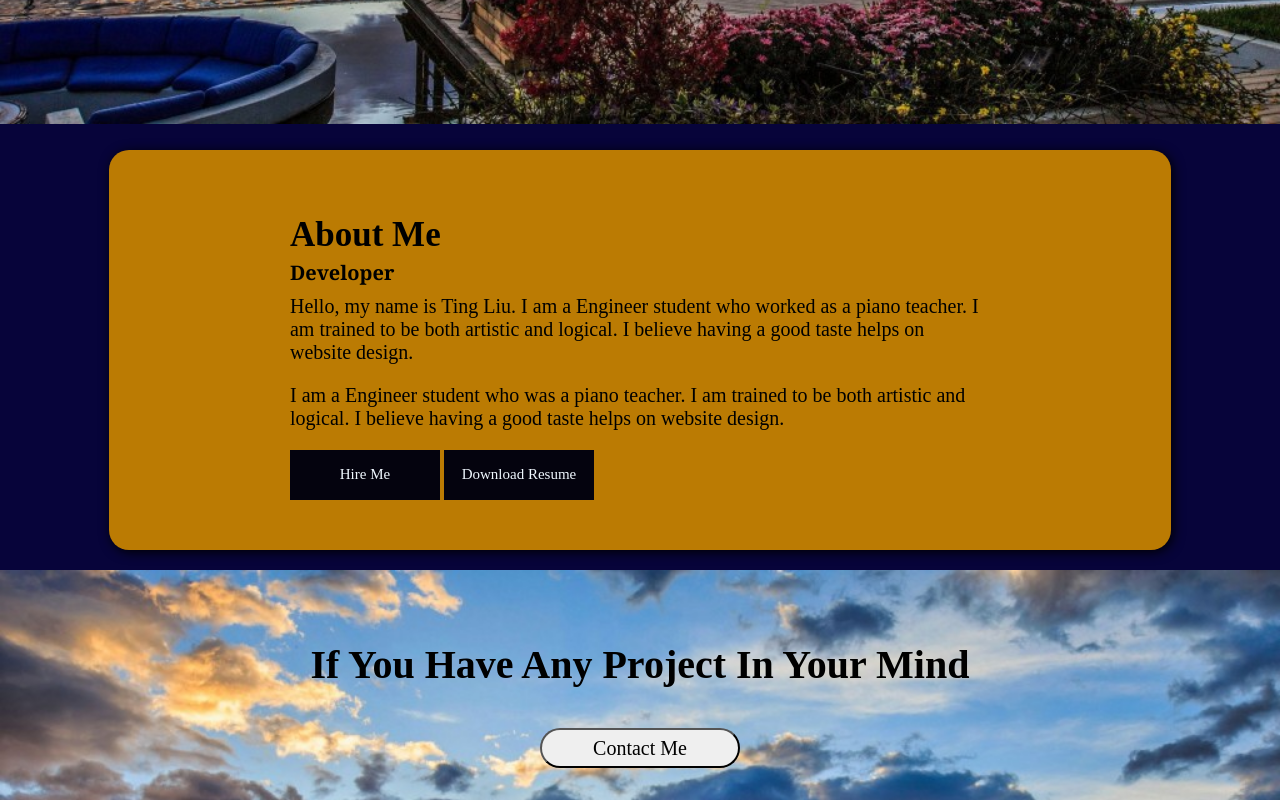
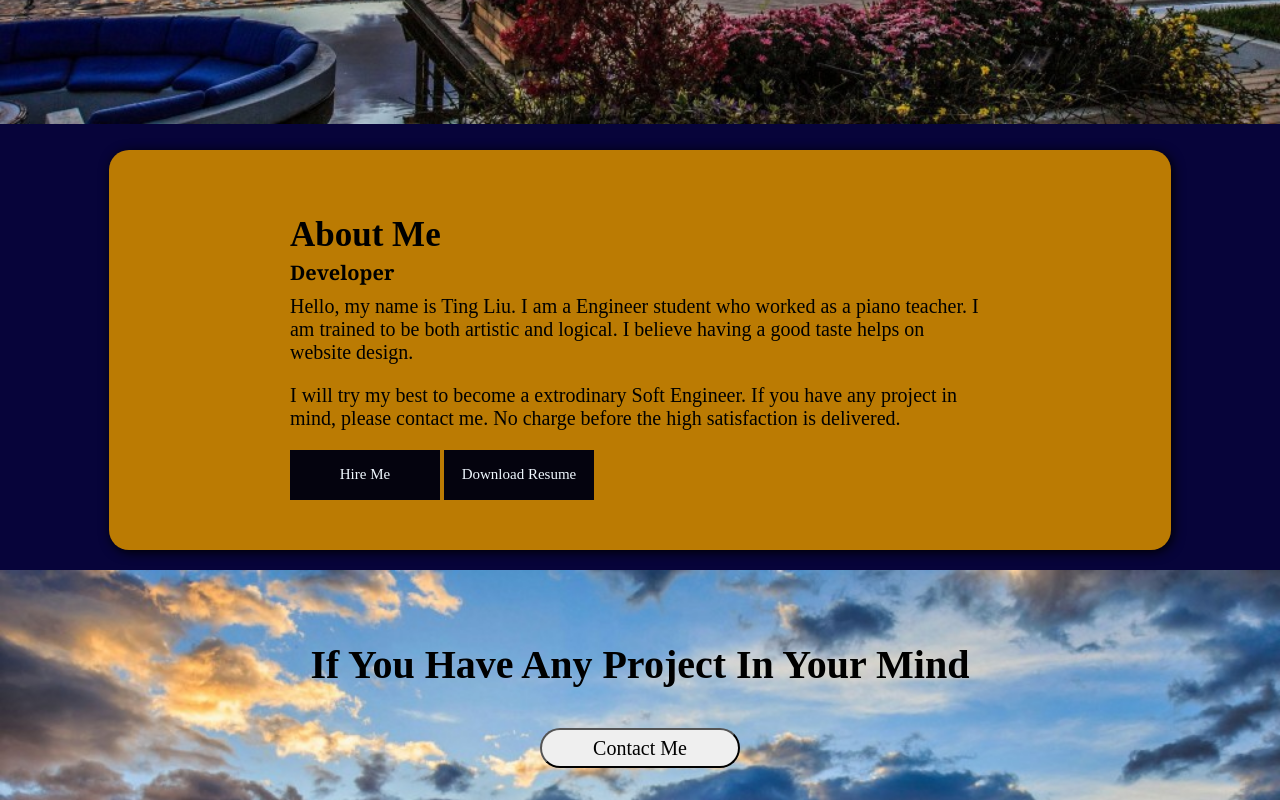
Before and after one commit to RaccoonAttack123/Personal-site, a plain HTML site: page index.html in a window 1280 px wide. Shown: the part 676-1476 px from the top of the page. Drawn offline with Linux system fonts and the light colour scheme.

Commit message:
Personal Site

```diff
--- a/index.html
+++ b/index.html
@@ -34,9 +34,8 @@
         <p>Hello, my name is Ting Liu. I am a Engineer student who worked as a piano
         teacher. I am trained to be both artistic and logical. I believe
         having a good taste helps on website design.</p>
-        <p>I am a Engineer student who was a piano
-        teacher. I am trained to be both artistic and logical. I believe
-        having a good taste helps on website design.</p>
+        <p>I will try my best to become a extrodinary Soft Engineer.
+        If you have any project in mind, please contact me. No charge before the high satisfaction is delivered.</p>
         <button>Hire Me</button>
         <a href="static/resume.txt" download><button>Download Resume</button></a>
         </div>
```
